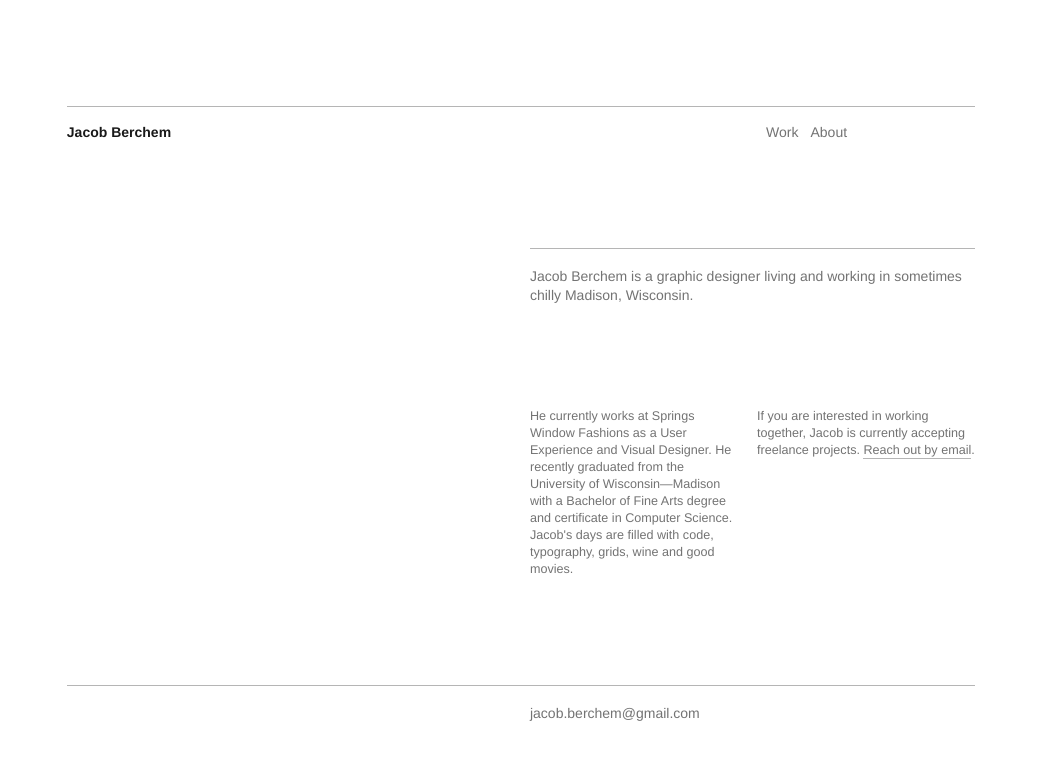
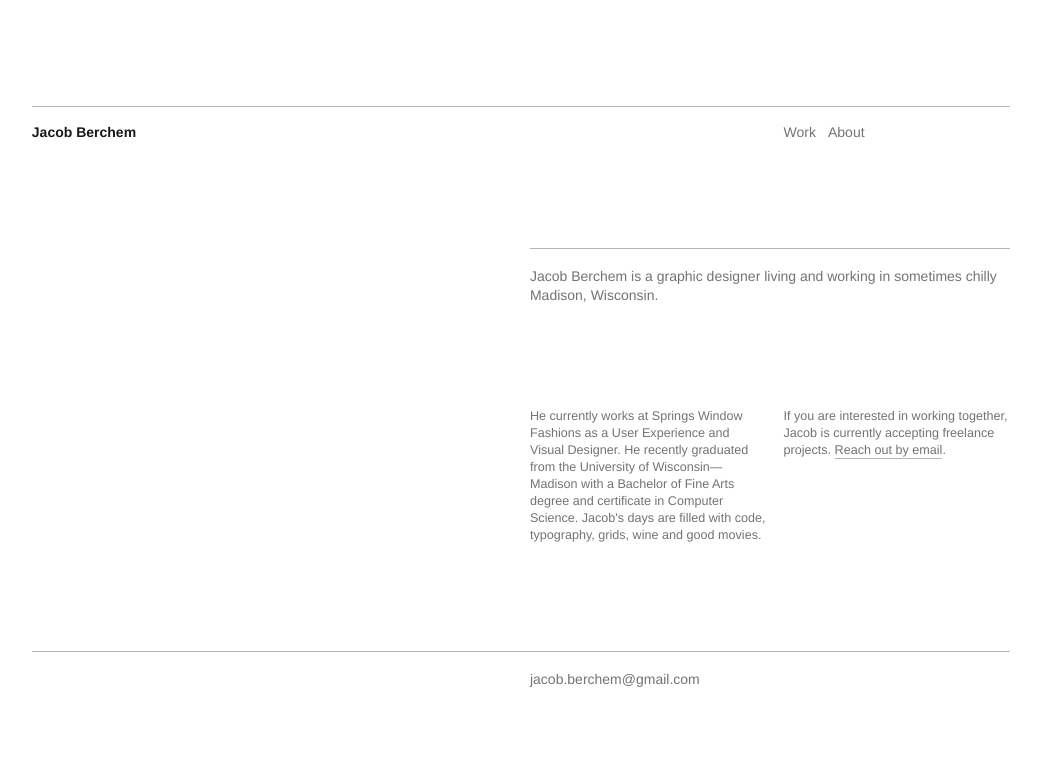
Before and after one commit to vpineda7/jakeberkuwmad.github.io, a Jekyll site: the page built from about/index.html, in a window 1280 px wide. Shown: the top 760 px of the page, without its empty margins (119-1160 px from the left). Built offline with Jekyll 4.4.1, drawn with Linux system fonts in a browser that asks for light colours.

Commit message:
Grid System update, Day 2, Responsive

```diff
--- a/_portfolio/frac/index.html
+++ b/_portfolio/frac/index.html
@@ -4,7 +4,7 @@
 image: /assets/frac/12-things-title.gif
 description: This project is meant to serve as a brief overview of some of the many controversies surrounding the frac sand mining industry in Wisconsin.
 ---
-<video controls class="project-main-image" style="width:100%;height:auto;"><source src="https://09-lvl3-pdl.vimeocdn.com/01/4832/4/124161129/353450063.mp4?expires=1450578530&token=01a18e711ca7d3e711d64" type="video/mp4"></video>
+<div class='embed-container'><iframe src='https://player.vimeo.com/video/124161129?color=fcfeff&portrait=0' frameborder='0' webkitAllowFullScreen mozallowfullscreen allowFullScreen></iframe></div>
 
 <div class="frac-images">
   <img src="/assets/frac/animation-01.gif" alt="Animation 1" class="project-first-image">
--- a/_scss/layout.scss
+++ b/_scss/layout.scss
@@ -1,6 +1,7 @@
 body {
   width:100%;
-  max-width:70rem;
+  max-width:75rem;
+  min-width:30rem;
   margin:0 auto;
   padding: 0 $wide-gutter;
   img {
@@ -22,7 +23,7 @@
     float:left;
   }
   nav {
-    width:25%;
+    width:50%;
     float:right;
     padding-left: $gutter;
     a {
@@ -38,10 +39,8 @@
 .project {
   padding:0 $half-gutter;
   .project-description {
-    width:50%;
+    width:100%;
     min-height:10.14rem;
-    margin-left:50%;
-    padding-left: $half-gutter;
     p {
       padding-bottom: $half-gutter;
     }
@@ -51,33 +50,41 @@
   }
   .project-main-image {
     @extend .project-first-image;
-    max-width:75%;
+    width:100%;
   }
   img {
     padding-top: $gutter;
   }
   .portfolio-image-half {
-    width:50%;
+    width:100%;
     float:left;
-  }
-  .left {
-    padding-right: $half-gutter;
-  }
-  .right {
-    padding-left: $half-gutter;
   }
   .frac-images {
     img {
       @extend .portfolio-image-half;
     }
   }
+  .embed-container {
+    position: relative;
+    padding-bottom: 56.25%;
+    height: 0;
+    overflow: hidden;
+    max-width: 100%;
+    iframe, object, embed {
+      position: absolute;
+      top: 0;
+      left: 0;
+      width: 100%;
+      height: 100%;
+    }
+  }
   .left-half {
-    width:50%;
+    width:100%;
   }
   .right-three-quarters {
     @extend .project-main-image;
     @extend img;
-    float:right;
+    float:left;
   }
 }
 
@@ -89,29 +96,21 @@
     font-size:0.9rem;
   }
   .full-width {
-    width:50%;
-    margin-left:50%;
-    padding-left: $half-gutter;
+    width:100%;
     padding-top: $gutter;
   }
   .left {
     @extend .full-width;
-    width:25% !important;
-    float:left;
+    width:100% !important;
   }
   .right {
-    width:25%;
-    margin-left:75%;
+    width:100%;
     padding-top:$gutter;
   }
 }
 
 .project-details {
   margin-top:7.6rem;
-  h3 {
-    color: $dark-gray;
-    text-transform: capitalize;
-  }
 }
 
 footer {
@@ -124,14 +123,107 @@
     width:100%;
   }
   .social-email {
-    width:25%;
+    width:50%;
     float:left;
-    margin-left:50%;
-    padding-left:$half-gutter;
   }
   .social-links {
-    width:25%;
+    width:50%;
     float:right;
     padding-left: $gutter;
   }
 }
+
+/*******************************/
+/*           Medium            */
+/*******************************/
+@media (min-width: 40rem) {
+  .project {
+    .project-main-image {
+      max-width:75%;
+    }
+    .portfolio-image-half {
+      width:50%;
+    }
+    .left {
+      padding-right: $half-gutter;
+    }
+    .right {
+      padding-left: $half-gutter;
+    }
+    .embed-container {
+      iframe, object, embed {
+        width: 75%;
+        height: 75%;
+      }
+    }
+    .left-half {
+      width:50%;
+    }
+    .right-three-quarters {
+      float:right;
+    }
+  }
+  .text-columns {
+    .full-width {
+      width:100%;
+      padding-top: $gutter;
+    }
+    .left {
+      width:50% !important;
+      float:left;
+      padding-right: $half-gutter;
+    }
+    .right {
+      width:50%;
+      margin-left:50%;
+      padding-top:$gutter;
+      padding-left: $gutter;
+    }
+  }
+}
+
+/*******************************/
+/*            Large            */
+/*******************************/
+@media (min-width: 52rem) {
+  header nav {
+    width:25%;
+  }
+  .project {
+    .project-description {
+      width:50%;
+      margin-left:50%;
+      padding-left: $half-gutter;
+    }
+  }
+  .text-columns {
+    .full-width {
+      width:50%;
+      margin-left:50%;
+      padding-left: $half-gutter;
+    }
+    .left {
+      width:25% !important;
+      float:left;
+      padding-right:0;
+    }
+    .right {
+      width:25%;
+      margin-left:75%;
+      padding-top:$gutter;
+    }
+  }
+  footer {
+    .social-email {
+      width:25%;
+      float:left;
+      margin-left:50%;
+      padding-left:$half-gutter;
+    }
+    .social-links {
+      width:25%;
+      float:right;
+      padding-left: $gutter;
+    }
+  }
+}
--- a/_scss/typography.scss
+++ b/_scss/typography.scss
@@ -42,6 +42,12 @@
   }
 }
 
+.project-details h3 {
+  color: $dark-gray;
+  text-transform: capitalize;
+}
+
+
 #underlined-link {
   border-bottom: $rule;
   padding-bottom:0.03rem;
```
Also changed, not shown: _includes/footer.html (+5 -5 lines).
